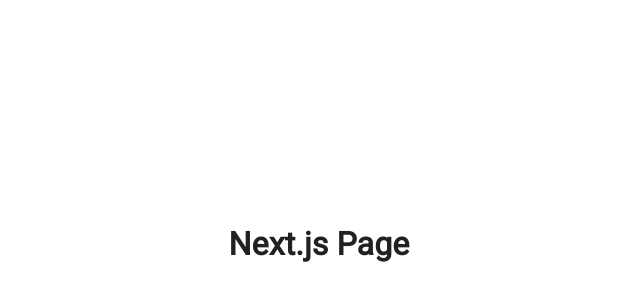
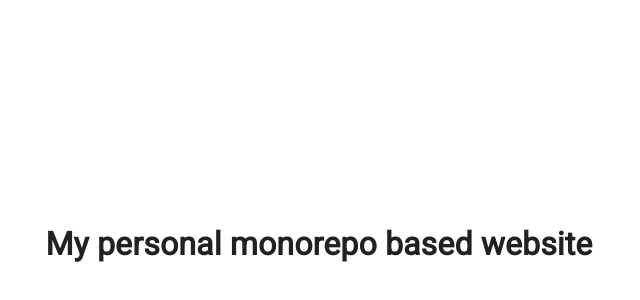
Before and after one commit to mdirshaddev/coditor, a Next.js app in the folder apps/web/: page / in a window 1280 px wide. Shown: the part 156-456 px from the top of the page, without its empty margins (321-961 px from the left). Built offline with nearby package versions, Linux system fonts and the light colour scheme; what prettier-plugin-tailwindcss would draw is missing.

Commit message:
chore: update for landing page

```diff
--- a/apps/web/src/app/page.tsx
+++ b/apps/web/src/app/page.tsx
@@ -1,7 +1,9 @@
 export default function Page() {
   return (
     <div className='flex flex-col items-center justify-center w-full h-screen'>
-      <h1>Next.js Page</h1>
+      <h1 className='select-none cursor-grab hover:underline'>
+        My personal monorepo based website
+      </h1>
     </div>
   );
 }
```
